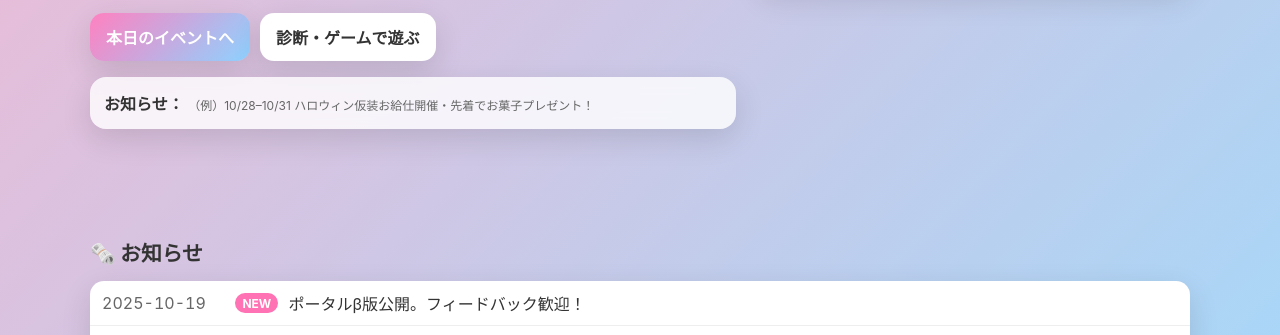
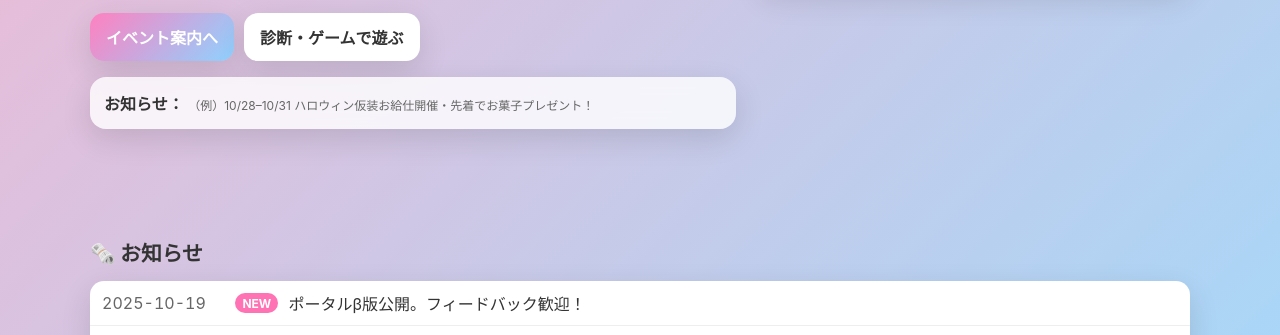
Before and after one commit to POTORO1001/potoro-portal, a plain HTML site: page index.html in a window 1280 px wide. Shown: the part 444-779 px from the top of the page. Drawn offline with Linux system fonts and the light colour scheme.

Commit message:
Change link text from '本日のイベントへ' to 'イベント案内へ'

```diff
--- a/index.html
+++ b/index.html
@@ -167,7 +167,7 @@
           <h1 class="headline">ようこそ、ご主人さま・お嬢さま。<br>PO・TOROの入口はここ♡</h1>
           <p class="sub">イベント、メニュー、キャスト、ゲームや各種リンクをこのページに集約しました。ブックマーク推奨です！</p>
           <div class="cta">
-            <a class="btn btn-primary" href="#events">本日のイベントへ</a>
+            <a class="btn btn-primary" href="#events">イベント案内へ</a>
             <a class="btn btn-ghost" href="#games">診断・ゲームで遊ぶ</a>
           </div>
           <div class="hero-card mt-16">
```
